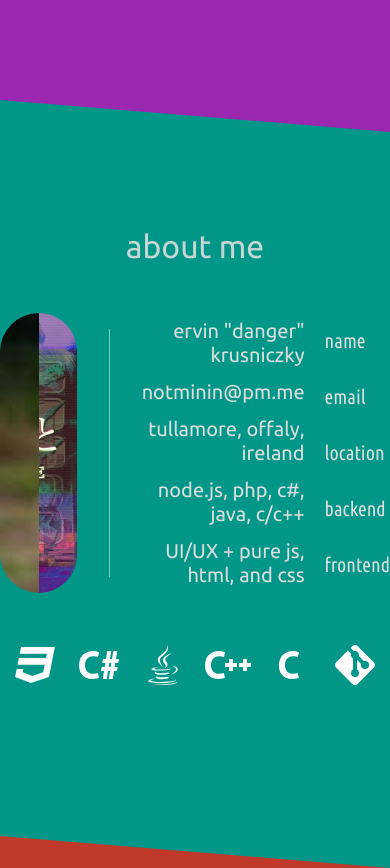
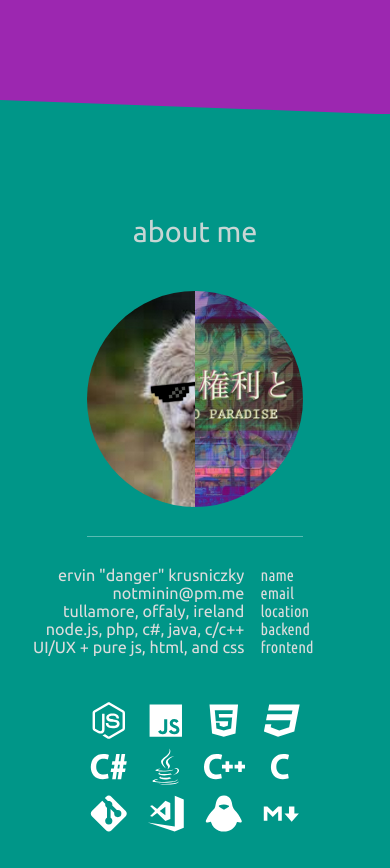
Before and after one commit to mininmobile/zvava.org, a plain HTML site: page portfolio.html in a window 390 px wide. Shown: the part 744-1612 px from the top of the page. Drawn offline with Linux system fonts and the light colour scheme.

Commit message:
responsive portfolio

```diff
--- a/portfolio.html
+++ b/portfolio.html
@@ -33,6 +33,7 @@
 					<div class="right"></div>
 				</div>
 				<div class="divider"></div>
+				<div class="list-container">
 					<div class="list left">
 						<div>ervin "danger" krusniczky</div>
 						<div>notminin@pm.me</div>
@@ -46,6 +47,7 @@
 						<div>location</div>
 						<div>backend</div>
 						<div>frontend</div>
+					</div>
 				</div>
 			</div>
 
--- a/src/portfolio.css
+++ b/src/portfolio.css
@@ -26,6 +26,7 @@ html, body {
 	background: #161621;
 	color: #ddd;
 	font-family: Ubuntu, sans-serif;
+	font-size: 1em;
 	overflow-x: hidden;
 }
 
@@ -278,7 +279,13 @@ table tr:last-child td {
 .bio .divider {
 	width: 1px;
 	margin: 1em 2em;
-	background: rgba(255, 255, 255, 0.5)
+	background: rgba(255, 255, 255, 0.35);
+}
+
+.bio .list-container {
+	display: flex;
+	flex: 1;
+	font-size: 0.9em;
 }
 
 .bio .list {
@@ -304,6 +311,7 @@ table tr:last-child td {
 	margin: 1em 0;
 	display: flex;
 	justify-content: center;
+	flex-wrap: wrap;
 }
 
 .technologies div {
@@ -335,6 +343,7 @@ table tr:last-child td {
 	position: absolute;
 	top: 7em;
 	left: -1.5em;
+	z-index: 999;
 	text-align: center;
 	opacity: 0;
 	pointer-events: none;
@@ -466,3 +475,94 @@ table tr:last-child td {
 	font-size: 0.9em;
 	border-bottom: 1px solid #aaa;
 }
+
+/* responsive */
+
+@media (orientation: portrait) {
+	body {
+		font-size: 0.9em;
+	}
+
+	/* dividers */
+
+	.main + .about::before,
+	.about + .experience::before,
+	.experience + .projects::before,
+	.section + .footer::before {
+		height: 1em;
+	}
+
+	/* about */
+
+	.bio {
+		align-items: center;
+		flex-direction: column;
+	}
+
+	.bio .avatar {
+		width: 15em;
+		height: 15em;
+	}
+
+	.bio .avatar .left {
+		border-top-left-radius: 15em;
+		border-bottom-left-radius: 15em;
+	}
+
+	.bio .avatar .right {
+		border-top-right-radius: 15em;
+		border-bottom-right-radius: 15em;
+	}
+
+	.bio .divider {
+		width: 60%;
+		height: 1px;
+		margin: 2em 0;
+	}
+
+	.bio .list-container {
+		width: 100%;
+	}
+
+	.bio .list.right {
+		flex: 0.5;
+	}
+
+	.technologies {
+		width: 75%;
+		margin: 1em auto;
+	}
+
+	/* sections */
+
+	.section .content {
+		margin: 8em 1em;
+	}
+
+	/* footer */
+
+	.footer-wrapper {
+		flex-direction: column;
+	}
+
+	.footer .half.right {
+		padding-left: 0;
+		margin: 1em;
+	}
+
+	.footer .half.right:last-child {
+		margin-bottom: 0;
+	}
+}
+
+@media (orientation: portrait) and (min-width: 650px) {
+	/* about */
+
+	.bio .list.right {
+		flex: 0.75;
+	}
+}
+
+@media (pointer: none) and (orientation: landscape), (pointer: coarse) and (orientation: landscape) {
+
+}
```
Lines whose indentation alone changed are shown as unchanged.
